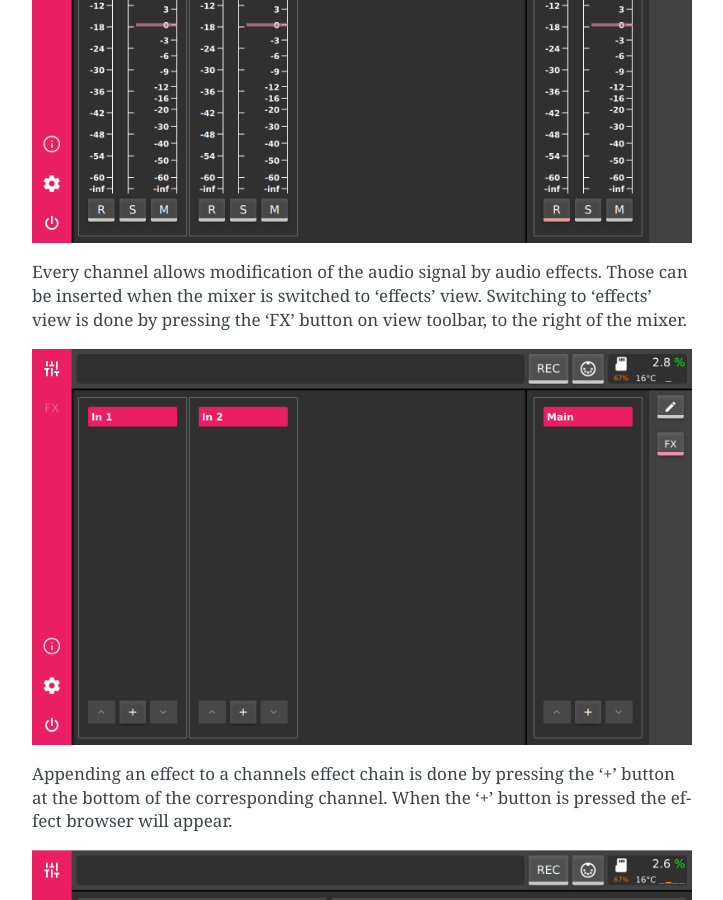
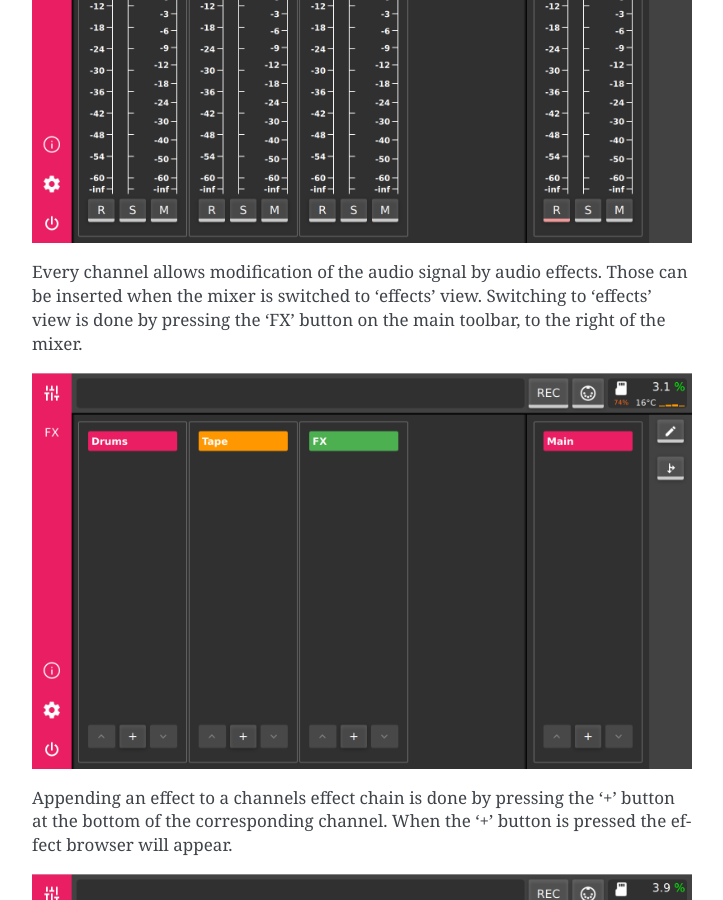
Before and after one commit to nooploop/piejam_docs, a Sphinx documentation site: the page built from source/tutorial.rst, in a window 1280 px wide and 900 px high, scrolled down 5349 px. Shown: the whole window, without its empty margins (388-1111 px from the left). Built offline with Sphinx 7.4.7, drawn with Linux system fonts in a browser that asks for light colours.

Commit message:
Update screenshots to v0.10.0

```diff
--- a/source/tutorial.rst
+++ b/source/tutorial.rst
@@ -86,7 +86,7 @@ belong to same mixing group if they have same output destination. 'M' will mute
    :align: center
 
 Every channel allows modification of the audio signal by audio effects. Those can be inserted when the mixer is switched to 'effects' view.
-Switching to 'effects' view is done by pressing the 'FX' button on view toolbar, to the right of the mixer.
+Switching to 'effects' view is done by pressing the 'FX' button on the main toolbar, to the right of the mixer.
 
 .. image:: images/mixer_fx_view_initial.png
    :align: center
```
Also changed, not shown: source/images/audio_device_settings.png, source/images/audio_device_settings_initial.png, source/images/audio_input_settings.png, source/images/audio_output_settings.png, source/images/fx_browser.png, source/images/fx_view_filter.png, source/images/initial_view.png, source/images/midi_input_settings.png, source/images/midi_learn.png, source/images/midi_learned.png, source/images/mixer_edit_view.png, source/images/mixer_edit_view_initial.png, source/images/mixer_fx_view.png, source/images/mixer_fx_view_initial.png, 1 more files.
